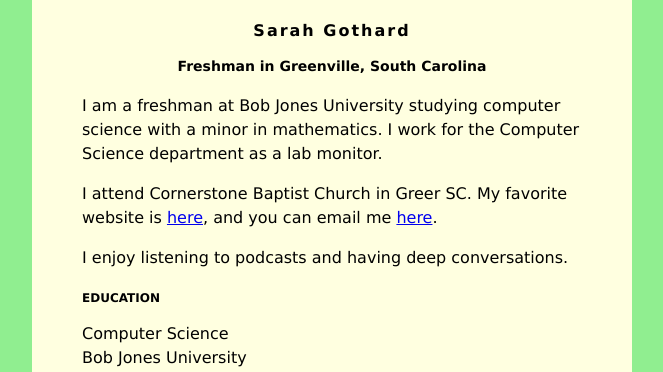
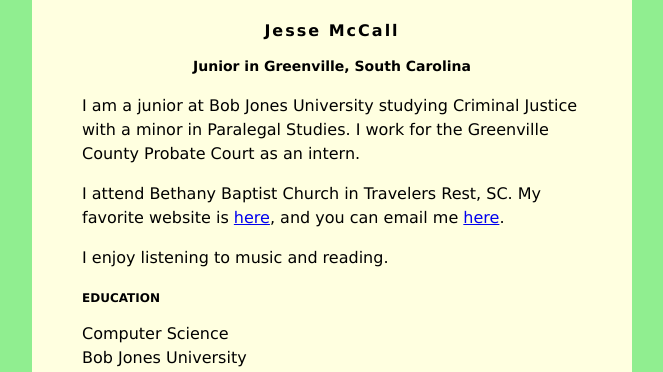
Before and after one commit to MAD-mage864/MAD-mage864.github.io, a plain HTML site: page index.html in a window 1280 px wide. Shown: the top 372 px of the page, without its empty margins (308-971 px from the left). Drawn offline with Linux system fonts and the light colour scheme.

Commit message:
Update index.html

```diff
--- a/index.html
+++ b/index.html
@@ -30,18 +30,18 @@
 </head>
 <body>
     <div id="content">
-        <h1>Sarah Gothard</h1>
-        <h2>Freshman in Greenville, South Carolina</h2>
+        <h1>Jesse McCall</h1>
+        <h2>Junior in Greenville, South Carolina</h2>
 
-         <p>I am a freshman at Bob Jones University studying computer science with a minor in
-            mathematics. I work for the Computer Science department as a lab monitor.</p>
+         <p>I am a junior at Bob Jones University studying Criminal Justice with a minor in
+            Paralegal Studies. I work for the Greenville County Probate Court as an intern.</p>
          <p>
-            I attend Cornerstone Baptist Church in Greer SC. My favorite website is
+            I attend Bethany Baptist Church in Travelers Rest, SC. My favorite website is
             <a href="https://mobilehymns.org/">here</a>, and you can email me
-            <a href="mailto:sgothard@bju.edu">here</a>.
+            <a href="mailto:jmcca506@students.bju.edu">here</a>.
          </p>
          <p>
-            I enjoy listening to podcasts and having deep conversations.
+            I enjoy listening to music and reading.
          </p>
         <h3>EDUCATION</h3>
         Computer Science<br />
```
